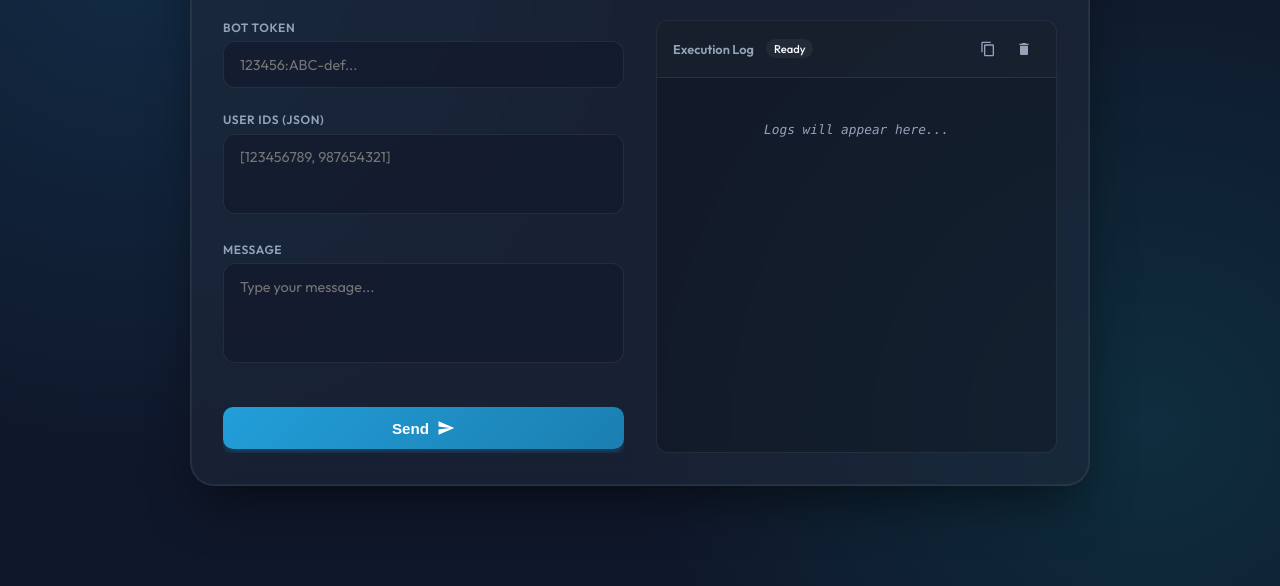
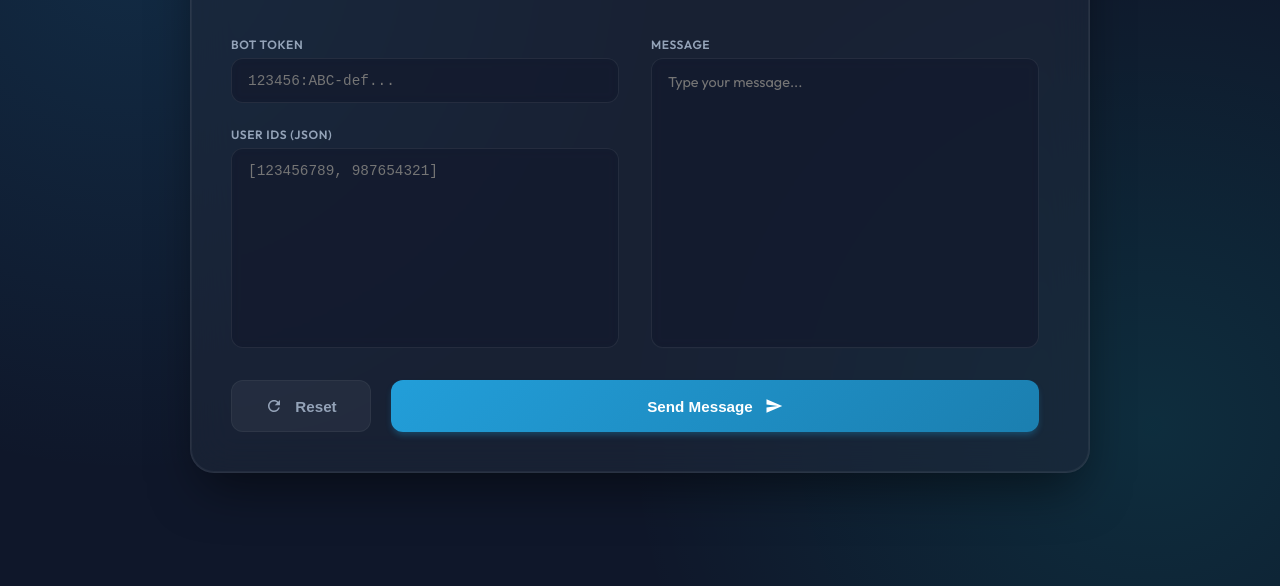
Before and after one commit to s24hira/tele-msg, a plain HTML site: page static/index.html in a window 1280 px wide. Shown: the part 214-800 px from the top of the page. Drawn offline with Linux system fonts and the light colour scheme; files that its build step writes are made by us from their sources; files whose address does not match are found by name.

Commit message:
feat: Implement initial web UI for Telegram message sender using HTML, CSS, and JavaScript.

```diff
--- a/static/index.html
+++ b/static/index.html
@@ -17,35 +17,44 @@
                 <div class="subtitle">Broadcast messages</div>
             </header>
 
-            <div class="left-col">
+            <div class="main-inputs">
+                <div class="input-col left">
                     <div class="form-group">
                         <label for="botToken">Bot Token</label>
                         <input type="text" id="botToken" placeholder="123456:ABC-def..." autocomplete="off">
                     </div>
 
-                <div class="form-group">
+                    <div class="form-group flex-grow">
                         <label for="userIds">User IDs (JSON)</label>
                         <textarea id="userIds" placeholder="[123456789, 987654321]" spellcheck="false"></textarea>
                     </div>
+                </div>
 
-                <div class="form-group">
+                <div class="input-col right">
+                    <div class="form-group flex-grow">
                         <label for="message">Message</label>
                         <textarea id="message" placeholder="Type your message..." spellcheck="true"></textarea>
                     </div>
+                </div>
+            </div>
 
             <div class="actions">
+                <button class="btn-secondary" id="resetBtn" onclick="resetFields()" title="Clear All Fields">
+                    <svg class="icon" viewBox="0 0 24 24">
+                        <path d="M17.65 6.35C16.2 4.9 14.21 4 12 4c-4.42 0-7.99 3.58-7.99 8s3.57 8 7.99 8c3.73 0 6.84-2.55 7.73-6h-2.08c-.82 2.33-3.04 4-5.65 4-3.31 0-6-2.69-6-6s2.69-6 6-6c1.66 0 3.14.69 4.22 1.78L13 11h7V4l-2.35 2.35z"/>
+                    </svg>
+                    <span>Reset</span>
+                </button>
                 <button class="btn-primary" id="sendBtn" onclick="sendMessage()">
                     <div class="spinner" id="btnSpinner"></div>
-                        <span id="btnText">Send</span>
+                    <span id="btnText">Send Message</span>
                     <svg class="icon" viewBox="0 0 24 24" id="sendIcon">
                         <path d="M2.01 21L23 12 2.01 3 2 10l15 2-15 2z"></path>
                     </svg>
                 </button>
             </div>
-            </div>
 
-            <div class="right-col">
-                <div class="status-panel" id="statusPanel">
+            <div class="status-panel" id="statusPanel" style="display: none;">
                 <div class="status-header">
                     <div class="header-left">
                         <span>Execution Log</span>
@@ -72,7 +81,6 @@
             </div>
         </div>
     </div>
-    </div>
 
     <script src="static/script.js"></script>
 </body>
--- a/static/script.js
+++ b/static/script.js
@@ -30,21 +30,36 @@ document.getElementById('userIds').addEventListener('blur', function() {
         try {
             const parsed = JSON.parse(val);
             this.value = JSON.stringify(parsed, null, 2);
-            this.style.borderColor = 'var(--success)';
-            localStorage.setItem('userIds', this.value); // Save formatted version
+            this.classList.remove('error');
+            this.classList.add('success');
+            localStorage.setItem('userIds', this.value);
         } catch (e) {
-            this.style.borderColor = 'var(--error)';
+            this.classList.remove('success');
+            this.classList.add('error');
         }
     } else {
-        this.style.borderColor = 'var(--border)';
+        this.classList.remove('success', 'error');
     }
 });
 
 function clearLogs() {
     const body = document.getElementById('statusBody');
     const summary = document.getElementById('statusSummary');
-    body.innerHTML = '<div style="color: var(--text-muted); text-align: center; margin-top: 2rem; font-style: italic;">Logs cleared</div>';
+    body.innerHTML = '';
     summary.textContent = 'Ready';
+    document.getElementById('statusPanel').style.display = 'none';
+}
+
+function resetFields() {
+    if (confirm('Are you sure you want to clear all fields? This will also remove saved data.')) {
+        ['botToken', 'userIds', 'message'].forEach(id => {
+            const el = document.getElementById(id);
+            el.value = '';
+            el.classList.remove('success', 'error');
+            localStorage.removeItem(id);
+        });
+        clearLogs();
+    }
 }
 
 function copyLogs() {
@@ -100,6 +115,7 @@ async function sendMessage() {
 
     statusBody.innerHTML = ''; // Clear previous logs
     statusSummary.textContent = 'Processing...';
+    document.getElementById('statusPanel').style.display = 'flex';
 
     let successCount = 0;
     let failCount = 0;
@@ -141,8 +157,14 @@ async function sendMessage() {
                     const res = JSON.parse(line);
                     hasNewLogs = true;
 
+                    const time = new Date().toLocaleTimeString([], { hour: '2-digit', minute: '2-digit', second: '2-digit', hour12: false });
+
                     const div = document.createElement('div');
                     div.className = `log-entry ${res.status === 'success' ? 'success' : 'error'}`;
+
+                    const timeSpan = document.createElement('span');
+                    timeSpan.className = 'log-time';
+                    timeSpan.textContent = time;
 
                     const badge = document.createElement('span');
                     badge.className = `badge ${res.status === 'success' ? 'success' : 'error'}`;
@@ -153,6 +175,7 @@ async function sendMessage() {
                     text.textContent = `User ${res.user_id}`;
                     if (res.error) text.textContent += ` — ${res.error}`;
 
+                    div.appendChild(timeSpan);
                     div.appendChild(badge);
                     div.appendChild(text);
                     fragment.appendChild(div);
--- a/static/style.css
+++ b/static/style.css
@@ -58,7 +58,7 @@ body {
     width: 100%;
     max-width: 900px;
     height: 100%;
-    max-height: 600px;
+    max-height: 850px;
     display: flex;
     justify-content: center;
     align-items: center;
@@ -70,16 +70,17 @@ body {
     -webkit-backdrop-filter: blur(20px);
     border: 1px solid var(--border);
     border-radius: 24px;
-    padding: 2rem;
+    padding: 2.5rem;
     box-shadow: 0 25px 50px -12px rgba(0, 0, 0, 0.5), inset 0 0 0 1px rgba(255, 255, 255, 0.05);
     position: relative;
     width: 100%;
-    display: grid;
-    grid-template-columns: 1fr 1fr;
-    gap: 2rem;
-    align-items: stretch;
-    height: 600px; /* Fixed height */
-    max-height: 90vh; /* Responsive max height */
+    display: flex;
+    flex-direction: column;
+    gap: 1.5rem;
+    min-height: auto;
+    max-height: 95vh;
+    overflow-y: auto;
+    scrollbar-gutter: stable;
 }
 
 .glass-card::before {
@@ -93,27 +94,32 @@ body {
     opacity: 0.8;
 }
 
-.left-col {
+.main-inputs {
+    display: grid;
+    grid-template-columns: 1fr 1fr;
+    gap: 2rem;
+}
+
+.input-col {
     display: flex;
     flex-direction: column;
-    gap: 1rem;
-    overflow-y: hidden; /* Remove scrollbar */
-    height: 100%;
+    gap: 1.5rem;
 }
 
-.right-col {
+.form-group.flex-grow {
+    flex: 1;
     display: flex;
     flex-direction: column;
-    gap: 1rem;
-    height: 100%;
-    min-height: 0;
-    overflow: hidden; /* Prevent column from expanding beyond parent */
+    margin-bottom: 0;
+}
+
+.form-group.flex-grow textarea {
+    flex: 1;
 }
 
 header {
-    grid-column: 1 / -1;
     text-align: center;
-    margin-bottom: 0.5rem;
+    margin-bottom: 1rem;
 }
 
 h1 {
@@ -122,6 +128,7 @@ h1 {
     margin: 0;
     background: linear-gradient(135deg, #fff 0%, #cbd5e1 100%);
     -webkit-background-clip: text;
+    background-clip: text;
     -webkit-text-fill-color: transparent;
 }
 
@@ -132,7 +139,7 @@ h1 {
 }
 
 .form-group {
-    margin-bottom: 0.5rem;
+    margin-bottom: 0;
 }
 
 label {
@@ -152,9 +159,14 @@ input, textarea {
     border-radius: 12px;
     padding: 0.85rem 1rem;
     color: var(--text-main);
-    font-family: 'Outfit', monospace;
+    font-family: inherit;
     font-size: 0.9rem;
     backdrop-filter: blur(5px);
+    transition: all 0.3s cubic-bezier(0.4, 0, 0.2, 1);
+}
+
+#userIds, #botToken {
+    font-family: 'JetBrains Mono', 'Fira Code', monospace;
 }
 
 input:focus, textarea:focus {
@@ -164,38 +176,43 @@ input:focus, textarea:focus {
     box-shadow: 0 0 0 3px rgba(34, 158, 217, 0.15);
 }
 
+input.success, textarea.success {
+    border-color: var(--success);
+    box-shadow: 0 0 0 3px rgba(52, 211, 153, 0.1);
+}
+
+input.error, textarea.error {
+    border-color: var(--error);
+    box-shadow: 0 0 0 3px rgba(248, 113, 113, 0.1);
+}
+
 textarea {
     resize: none;
 }
 
-#userIds {
-    height: 80px;
-}
-
-#message {
-    height: auto;
-    flex: 1;
-    min-height: 100px;
+#userIds, #message {
+    min-height: 200px;
 }
 
 .actions {
-    margin-top: 1rem;
-    display: flex;
-    gap: 0.5rem;
+    margin-top: 0.5rem;
+    display: grid;
+    grid-template-columns: 140px 1fr;
+    gap: 1.25rem;
 }
 
 button {
     border: none;
-    border-radius: 10px;
-    padding: 0.75rem 1.5rem;
+    border-radius: 12px;
+    padding: 1rem 1.5rem;
     font-size: 0.95rem;
     font-weight: 600;
     cursor: pointer;
     display: flex;
     align-items: center;
     justify-content: center;
-    gap: 0.5rem;
-    flex: 1;
+    gap: 0.75rem;
+    transition: all 0.3s cubic-bezier(0.4, 0, 0.2, 1);
 }
 
 .btn-primary {
@@ -219,13 +236,15 @@ button {
     background: rgba(255, 255, 255, 0.05);
     color: var(--text-muted);
     flex: 0 0 auto;
-    width: 48px;
-    padding: 0;
+    width: auto;
+    padding: 1rem 1.5rem;
+    border: 1px solid rgba(255, 255, 255, 0.05);
 }
 
 .btn-secondary:hover {
-    background: rgba(255, 255, 255, 0.1);
+    background: rgba(255, 255, 255, 0.08);
     color: var(--text-main);
+    border-color: rgba(255, 255, 255, 0.1);
 }
 
 /* Status Log */
@@ -238,7 +257,8 @@ button {
     display: flex;
     flex-direction: column;
     min-height: 200px;
-    height: 100%; /* Ensure it fills the parent */
+    max-height: 400px; /* Limit height */
+    flex-grow: 0; /* Don't force grow */
 }
 
 .status-header {
@@ -343,6 +363,14 @@ button {
     flex: 1;
 }
 
+.log-time {
+    color: var(--text-muted);
+    font-size: 0.7rem;
+    font-variant-numeric: tabular-nums;
+    margin-top: 0.1rem;
+    min-width: 65px;
+}
+
 .icon { width: 18px; height: 18px; fill: currentColor; }
 
 .spinner {
@@ -358,14 +386,14 @@ button {
 
 /* Responsive */
 @media (max-width: 768px) {
-    .glass-card {
+    .main-inputs {
         grid-template-columns: 1fr;
         gap: 1.5rem;
+    }
+    .glass-card {
         padding: 1.5rem;
         max-height: none; /* remove fixed height on mobile */
         height: auto;
-        display: flex;
-        flex-direction: column;
     }
     body {
         overflow: auto;
```
Lines whose indentation alone changed are shown as unchanged.
